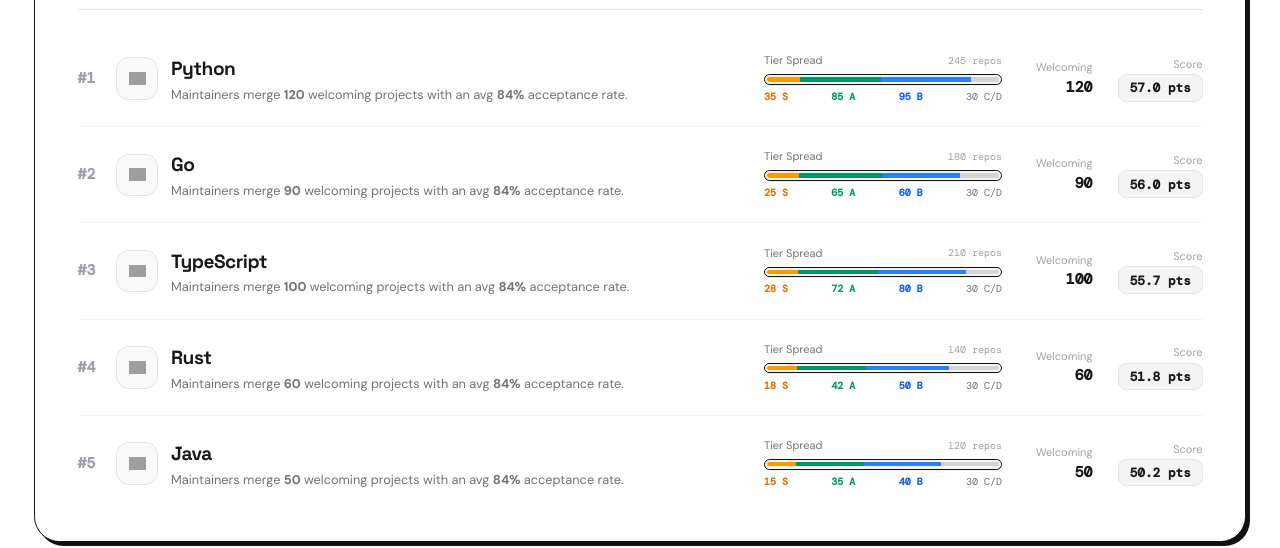
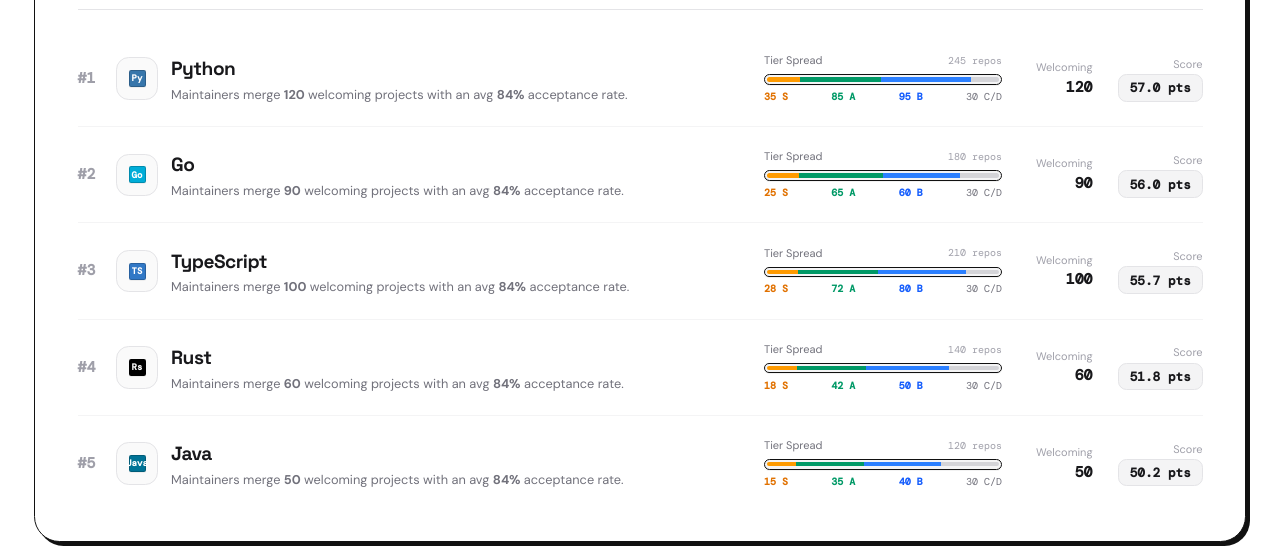
Before and after one commit to abhisheksoni27/getmerged, a Next.js app in the folder frontend/: page / in a window 1280 px wide. Shown: the part 3384-3932 px from the top of the page. Built offline with nearby package versions, Linux system fonts and the light colour scheme; no server answers; grey boxes are pictures that could not be loaded.

Commit message:
fix(seo): crawler topics pagination, title length caps, inline SVG lang icons, X-Robots-Tag 404, and template OG images

```diff
--- a/frontend/src/app/[owner]/[name]/page.tsx
+++ b/frontend/src/app/[owner]/[name]/page.tsx
@@ -84,11 +84,20 @@ export async function generateMetadata({ params }: PageProps): Promise<Metadata>
       type: "website",
       url: `https://getmerged.abhishekco.de/${repo.full_name}`,
       siteName: "GetMerged",
+      images: [
+        {
+          url: `https://getmerged.abhishekco.de/${repo.full_name}/opengraph-image`,
+          width: 1200,
+          height: 630,
+          alt: `${repo.full_name} C-Rank scorecard`,
+        },
+      ],
     },
     twitter: {
       card: "summary_large_image",
       title,
       description,
+      images: [`https://getmerged.abhishekco.de/${repo.full_name}/opengraph-image`],
     },
   };
 }
--- a/frontend/src/app/good-first-issue/[lang]/page.tsx
+++ b/frontend/src/app/good-first-issue/[lang]/page.tsx
@@ -32,7 +32,7 @@ export async function generateMetadata({ params }: PageProps): Promise<Metadata>
   }
 
   const languageName = displayNameFromSlug(lang);
-  const title = `Best ${languageName} Good First Issues & Beginner Repos (2026) | GetMerged`;
+  const title = `Best ${languageName} Good First Issues | GetMerged`;
   const description = `Find top ${languageName} open-source repositories with active Good First Issues, beginner-friendly labels, fast review times, and high first-timer merge rates on GetMerged.`;
 
   return {
@@ -57,11 +57,20 @@ export async function generateMetadata({ params }: PageProps): Promise<Metadata>
       type: "website",
       url: `https://getmerged.abhishekco.de/good-first-issue/${canonicalLang}`,
       siteName: "GetMerged",
+      images: [
+        {
+          url: `https://getmerged.abhishekco.de/opengraph-image`,
+          width: 1200,
+          height: 630,
+          alt: title,
+        },
+      ],
     },
     twitter: {
       card: "summary_large_image",
       title,
       description,
+      images: [`https://getmerged.abhishekco.de/opengraph-image`],
     },
   };
 }
--- a/frontend/src/app/guides/[slug]/page.tsx
+++ b/frontend/src/app/guides/[slug]/page.tsx
@@ -37,6 +37,20 @@ export async function generateMetadata({ params }: GuidePageProps): Promise<Meta
       url: `https://getmerged.abhishekco.de/guides/${slug}`,
       siteName: "GetMerged",
       type: "article",
+      images: [
+        {
+          url: `https://getmerged.abhishekco.de/opengraph-image`,
+          width: 1200,
+          height: 630,
+          alt: guide.title,
+        },
+      ],
+    },
+    twitter: {
+      card: "summary_large_image",
+      title: `${guide.title} | GetMerged`,
+      description: guide.description,
+      images: [`https://getmerged.abhishekco.de/opengraph-image`],
     },
   };
 }
--- a/frontend/src/app/rankings/[lang]/page.tsx
+++ b/frontend/src/app/rankings/[lang]/page.tsx
@@ -56,11 +56,20 @@ export async function generateMetadata({ params }: PageProps): Promise<Metadata>
       type: "website",
       url: `https://getmerged.abhishekco.de/rankings/${canonicalLang}`,
       siteName: "GetMerged",
+      images: [
+        {
+          url: `https://getmerged.abhishekco.de/opengraph-image`,
+          width: 1200,
+          height: 630,
+          alt: title,
+        },
+      ],
     },
     twitter: {
       card: "summary_large_image",
       title,
       description,
+      images: [`https://getmerged.abhishekco.de/opengraph-image`],
     },
   };
 }
--- a/frontend/src/components/LangLogo.tsx
+++ b/frontend/src/components/LangLogo.tsx
@@ -1,47 +1,41 @@
-import React from "react";
-
-const SKILL_ICON_MAP: Record<string, string> = {
-  go: "go",
-  golang: "go",
-  typescript: "ts",
-  ts: "ts",
-  javascript: "js",
-  js: "js",
-  python: "py",
-  rust: "rust",
-  "c++": "cpp",
-  cpp: "cpp",
-  "c#": "cs",
-  csharp: "cs",
-  cs: "cs",
-  java: "java",
-  php: "php",
-  ruby: "ruby",
-  dart: "dart",
-  kotlin: "kotlin",
-  swift: "swift",
-  elixir: "elixir",
-  zig: "zig",
+const LANG_COLOR_MAP: Record<string, { bg: string; text: string; label: string }> = {
+  go: { bg: "#00ADD8", text: "#FFFFFF", label: "Go" },
+  golang: { bg: "#00ADD8", text: "#FFFFFF", label: "Go" },
+  typescript: { bg: "#3178C6", text: "#FFFFFF", label: "TS" },
+  ts: { bg: "#3178C6", text: "#FFFFFF", label: "TS" },
+  javascript: { bg: "#F7DF1E", text: "#000000", label: "JS" },
+  js: { bg: "#F7DF1E", text: "#000000", label: "JS" },
+  python: { bg: "#3776AB", text: "#FFFFFF", label: "Py" },
+  rust: { bg: "#000000", text: "#FFFFFF", label: "Rs" },
+  "c++": { bg: "#00599C", text: "#FFFFFF", label: "C++" },
+  cpp: { bg: "#00599C", text: "#FFFFFF", label: "C++" },
+  "c#": { bg: "#239120", text: "#FFFFFF", label: "C#" },
+  csharp: { bg: "#239120", text: "#FFFFFF", label: "C#" },
+  cs: { bg: "#239120", text: "#FFFFFF", label: "C#" },
+  java: { bg: "#007396", text: "#FFFFFF", label: "Java" },
+  php: { bg: "#777BB4", text: "#FFFFFF", label: "PHP" },
+  ruby: { bg: "#CC342D", text: "#FFFFFF", label: "Rb" },
+  dart: { bg: "#0175C2", text: "#FFFFFF", label: "Dart" },
+  kotlin: { bg: "#7F52FF", text: "#FFFFFF", label: "Kt" },
+  swift: { bg: "#F05138", text: "#FFFFFF", label: "Swift" },
+  elixir: { bg: "#4B275F", text: "#FFFFFF", label: "Ex" },
+  zig: { bg: "#EC915C", text: "#000000", label: "Zig" },
 };
 
 export function LangLogo({ language, className = "h-4 w-4" }: { language?: string; className?: string }) {
   if (!language) return null;
 
   const key = language.toLowerCase().trim();
-  const iconSlug = SKILL_ICON_MAP[key];
-
-  if (!iconSlug) {
-    return null;
-  }
+  const conf = LANG_COLOR_MAP[key] || { bg: "#18181b", text: "#ffffff", label: language.slice(0, 2).toUpperCase() };
 
   return (
-    // eslint-disable-next-line @next/next/no-img-element
-    <img
-      src={`https://skillicons.dev/icons?i=${iconSlug}`}
-      alt={language}
-      width={20}
-      height={20}
-      className={`${className} object-contain shrink-0 rounded-xs`}
-    />
+    <span
+      className={`${className} inline-flex items-center justify-center font-mono font-bold text-[9px] rounded-xs shrink-0 select-none shadow-2xs border border-black/20`}
+      style={{ backgroundColor: conf.bg, color: conf.text }}
+      title={language}
+      aria-label={language}
+    >
+      {conf.label}
+    </span>
   );
 }
--- a/frontend/src/components/TopicDirectoryGrid.tsx
+++ b/frontend/src/components/TopicDirectoryGrid.tsx
@@ -280,7 +280,8 @@ export function TopicDirectoryGrid({
       )}
 
       {hasMore && (
-        <div className="mt-8 flex flex-col items-center justify-center gap-2 pt-4">
+        <div className="mt-8 flex flex-col items-center justify-center gap-3 pt-4">
+          <div className="flex flex-wrap items-center justify-center gap-3">
             <button
               type="button"
               onClick={handleShowMore}
@@ -302,6 +303,14 @@ export function TopicDirectoryGrid({
                 </>
               )}
             </button>
+            <Link
+              href={`/topics?page=${Math.min(Math.ceil(effectiveTotal / PAGE_SIZE), Math.ceil(visibleCount / PAGE_SIZE) + 1)}`}
+              title={`Explore next page of repository topics (Page ${Math.ceil(visibleCount / PAGE_SIZE) + 1})`}
+              className="inline-flex items-center justify-center gap-1.5 px-4 py-2.5 rounded-none border-2 border-black border-b-4 bg-[#ffd93d] text-black font-mono text-xs font-bold hover:bg-amber-300 transition-all"
+            >
+              Next Page ({Math.ceil(visibleCount / PAGE_SIZE) + 1}) &rarr;
+            </Link>
+          </div>
           <span className="text-xs font-mono text-zinc-500">
             Showing {visibleCount.toLocaleString()} of{" "}
             {effectiveTotal.toLocaleString()} topics
--- a/frontend/src/lib/ecosystem-descriptions.ts
+++ b/frontend/src/lib/ecosystem-descriptions.ts
@@ -7,49 +7,49 @@ export interface EcosystemMetadata {
 
 const ECOSYSTEM_METADATA: Record<string, EcosystemMetadata> = {
   go: {
-    title: "Best Go Open Source Repos Ranked by Maintainer Response (2026) | GetMerged",
+    title: "Best Go Open Source Repositories | GetMerged",
     description: "Top Golang backend, cloud-native, and CLI projects ranked by contributor merge likelihood and review turnaround.",
     headline: "Go (Golang) Ecosystem",
     tagline: "Cloud infrastructure, backend engines, and developer CLIs with active maintainer triage.",
   },
   typescript: {
-    title: "Best TypeScript Open Source Repos Ranked by Maintainer Response (2026) | GetMerged",
+    title: "Best TypeScript Open Source Repos | GetMerged",
     description: "Discover top TypeScript repositories where external pull requests get reviewed fast and merged reliably.",
     headline: "TypeScript & JavaScript Ecosystem",
     tagline: "Modern fullstack, UI component, and tooling repositories welcoming external PRs.",
   },
   javascript: {
-    title: "Top JavaScript Open Source Projects Welcoming PRs | GetMerged",
+    title: "Best JavaScript Open Source Repos | GetMerged",
     description: "Discover JavaScript repositories where your pull requests won't sit neglected. Benchmark maintainer velocity and first-timer acceptance.",
     headline: "JavaScript Ecosystem",
     tagline: "Vibrant node modules, React/Vue components, and client-side utilities with responsive maintainers.",
   },
   python: {
-    title: "Best Python Open Source Repos Ranked by Maintainer Response (2026) | GetMerged",
+    title: "Best Python Open Source Repositories | GetMerged",
     description: "Browse the top Python open-source repositories scored by PR merge velocity, reviewer responsiveness, and first-time contributor success on C-Rank™.",
     headline: "Python Open Source Ecosystem",
     tagline: "High-velocity data science, web framework, and automation projects with welcoming maintainers.",
   },
   rust: {
-    title: "Best Rust Open Source Repos Ranked by Maintainer Response (2026) | GetMerged",
+    title: "Best Rust Open Source Repositories | GetMerged",
     description: "High-performance systems programming and CLI crates in Rust ranked by responsive code review teams.",
     headline: "Rust Systems Ecosystem",
     tagline: "Memory-safe crates and tooling projects with supportive maintainers.",
   },
   java: {
-    title: "Welcoming Java Open Source Projects & First-Timer PRs | GetMerged",
+    title: "Best Java Open Source Repositories | GetMerged",
     description: "Discover responsive Java codebases across Spring, Android, and distributed backend systems with high PR merge odds.",
     headline: "Java Ecosystem",
     tagline: "Enterprise backends, Android tooling, and distributed systems with clear contribution guidelines.",
   },
   cpp: {
-    title: "Top C++ Open Source Repositories Welcoming External PRs | GetMerged",
+    title: "Best C & C++ Open Source Repos | GetMerged",
     description: "Find active C and C++ repositories with high maintainer engagement, responsive reviews, and documented good first issues.",
     headline: "C / C++ Ecosystem",
     tagline: "Game engines, native system drivers, and embedded applications with supportive maintainers.",
   },
   ruby: {
-    title: "Welcoming Ruby on Rails & Gem Projects for Contributors | GetMerged",
+    title: "Best Ruby Open Source Repositories | GetMerged",
     description: "Explore top Ruby repositories scored by maintainer hospitality, rapid review turnarounds, and first-timer success.",
     headline: "Ruby Ecosystem",
     tagline: "Rails gems, web frameworks, and developer productivity tools that embrace open-source newcomers.",
@@ -64,7 +64,7 @@ export function getEcosystemMetadata(lang: string): EcosystemMetadata {
 
   const capitalized = lang ? lang.charAt(0).toUpperCase() + lang.slice(1) : "Open Source";
   return {
-    title: `Best ${capitalized} Open Source Repos Ranked by Contributor Friendliness (2026) | GetMerged`,
+    title: `Best ${capitalized} Open Source Repos | GetMerged`,
     description: `Discover welcoming open-source ${capitalized} repositories ranked by real pull request merge velocity, reviewer responsiveness, and first-timer acceptance rates.`,
     headline: `${capitalized} Ecosystem`,
     tagline: `Discover active ${capitalized} projects where external pull requests are actively reviewed and merged.`,
--- /dev/null
+++ b/frontend/src/middleware.ts
@@ -0,0 +1,19 @@
+import { NextResponse } from "next/server";
+import type { NextRequest } from "next/server";
+
+export function middleware(request: NextRequest) {
+  const response = NextResponse.next();
+
+  if (
+    request.nextUrl.pathname === "/404" ||
+    request.nextUrl.pathname === "/_not-found"
+  ) {
+    response.headers.set("X-Robots-Tag", "noindex, follow");
+  }
+
+  return response;
+}
+
+export const config = {
+  matcher: ["/((?!api|_next/static|_next/image|favicon.ico).*)"],
+};
```
Lines whose indentation alone changed are shown as unchanged.
